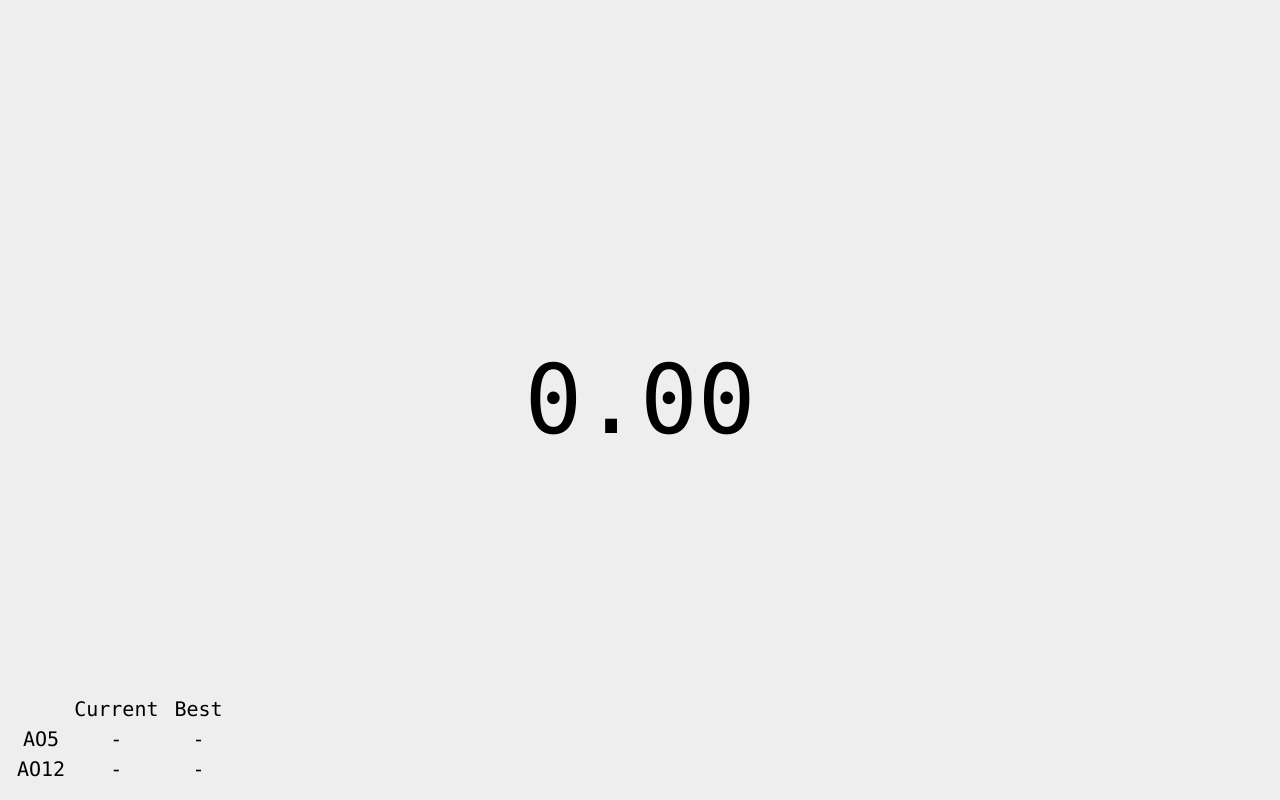
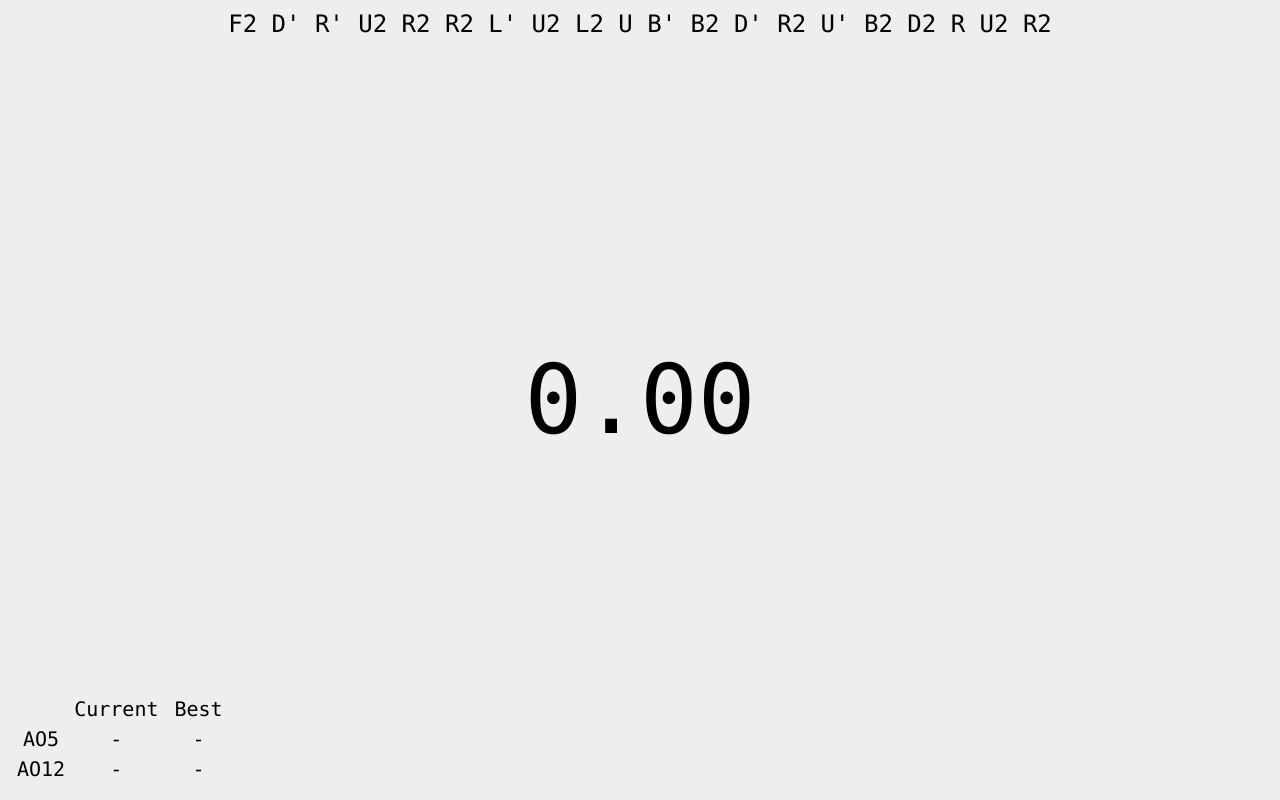
Before and after one commit to j-sabile/rubiks-timer, a Svelte app: page / in a window 1280 px wide. Built offline with nearby package versions, Linux system fonts and the light colour scheme.

Commit message:
add scramble

```diff
--- a/src/App.svelte
+++ b/src/App.svelte
@@ -1,5 +1,7 @@
 <script>
+  import { scale } from "svelte/transition";
   import "./app.css";
+  import generateScramble from "./lib/scrambler.js";
   let time = 0.0;
   let status = "none";
   let times = [];
@@ -10,6 +12,8 @@
   const INSPECT_DONE = "inspect-done";
   const SOLVING = "solving";
   const FINISHED_SOLVING = "finished-solving";
+
+  let scramble = generateScramble();
 
   const handleTriggerStart = () => {
     if (status === NONE) {
@@ -28,6 +32,7 @@
         if (currAO12 < bestAO12 || !bestAO12) bestAO12 = currAO12;
       }
       status = FINISHED_SOLVING;
+      scramble = generateScramble();
     }
   };
 
@@ -42,10 +47,14 @@
   };
 </script>
 
-<main class="stat-{status} h-[100dvh] w-[100dvw] flex justify-center items-center">
-  <h1 class="text-[6rem] font-mono select-none">{time.toFixed(2)}</h1>
+<main class="stat-{status} flex justify-center items-center select-none font-mono h-[100dvh] w-[100dvw]">
+  <h1 class="text-[6rem]">{time.toFixed(2)}</h1>
 
-  <table class="absolute bottom-0 left-0 text-xl font-mono m-4">
+  <h4 class="absolute top-0 my-2 mx-6 text-2xl text-center">
+    {status === SOLVING ? "" : scramble}
+  </h4>
+
+  <table class="absolute bottom-0 left-0 text-xl m-4 {status === SOLVING ? 'hidden' : ''}">
     <tr>
       <td />
       <td class="text-center px-2">Current</td>
--- /dev/null
+++ b/src/lib/scrambler.js
@@ -0,0 +1,16 @@
+const moves = ["U", "D", "R", "L", "F", "B"];
+const modifiers = ["", "'", "2"];
+
+function generateScramble() {
+  let scramble = [];
+
+  for (let i = 0; i < 20; i++) {
+    const randomMove = moves[Math.floor(Math.random() * moves.length)];
+    const randomModifier = modifiers[Math.floor(Math.random() * modifiers.length)];
+    scramble.push(`${randomMove}${randomModifier}`);
+  }
+
+  return scramble.join(" ");
+}
+
+export default generateScramble;
```
